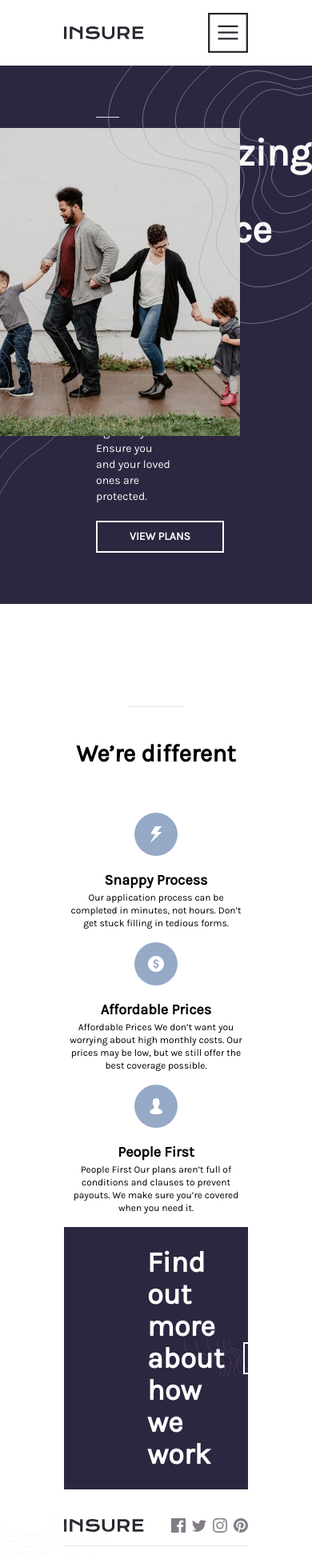
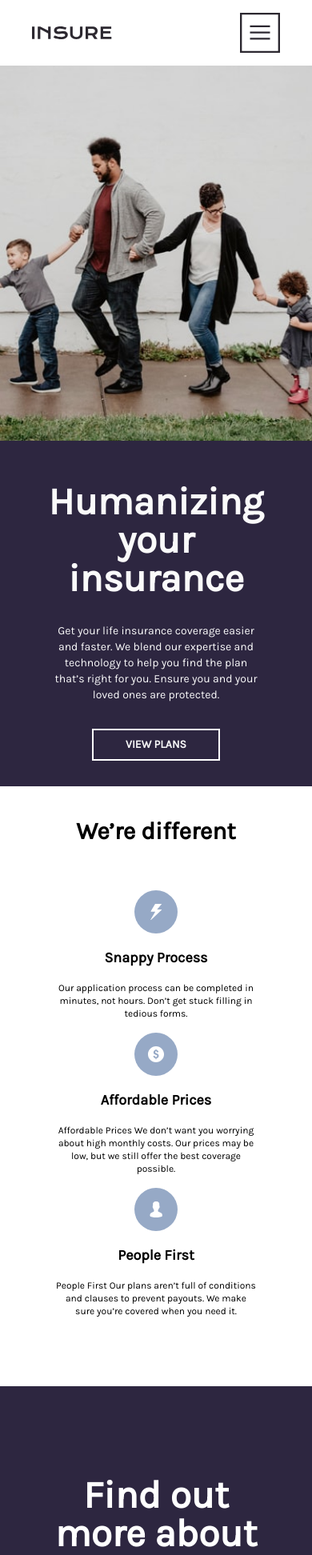
Before and after one commit to theisolatedmonk/insure-landing-page-master, a Next.js app: page / in a window 390 px wide. Shown: the top 1944 px of the page at 80% size. Built offline with nearby package versions, Linux system fonts and the light colour scheme.

Commit message:
mobile design  initiated

```diff
--- a/app/components/Benefit.tsx
+++ b/app/components/Benefit.tsx
@@ -13,15 +13,15 @@ const benefitData = [
 
 export default function Benefit() {
     return (
-        <div className='flex flex-col gap-10 font-Karla mt-28 sm:items-start items-center px-20'>
+        <div className='flex flex-col gap-10 font-Karla sm:mt-28 sm:items-start items-center sm:px-20 p-[70px] sm:p-0'>
             <hr className=' w-[30%] bg-white' />
             <p className="text-3xl font-bold ">We’re different</p>
-            <div className="sm:flex w-full gap-2 flex-row items-center">
+            <div className="sm:flex w-full sm:gap-2 gap-4 flex-row items-center">
                 {benefitData.map((item) => (
 
                     <div className="flex flex-col  items-center sm:items-start text-center sm:text-start ">
                         <Image src={item.src} alt={item.alt} className='p-4' />
-                        <div className="flex flex-col">
+                        <div className="flex flex-col gap-4">
                             <p className="font-bold text-lg">{item.heading}</p>
                             <p className="text-xs">{item.paragraph}</p>
                         </div>
--- a/app/components/Footer.tsx
+++ b/app/components/Footer.tsx
@@ -44,24 +44,24 @@ export default function Footer() {
     return (
         <div className='flex flex-col gap-4 text-sm font-bold py-5 px-20 ' >
             <Image src={bgPatternFooterDesktop} alt={'PatternFooterDesktop'} width={100} height={100} className='absolute left-0 w-[35%] z-0 lg:w-[34%]' />
-            <div className="flex justify-between items-center">
-                <div className="flex justify-between items-center">
-                    <Link href={'/'}><Image src={logo} alt={'logo'} width={100} height={100} />
+            <div className="flex justify-between items-center sm:flex-row flex-col gap-6  p-8">
+                <div className="flex justify-between items-center z-30 ">
+                    <Link href={'/'}><Image src={logo} alt={'logo'} width={100} height={100} className='' />
                     </Link>
                 </div>
                 <div className="flex gap-2 items-center">
                     {SocialMediaIcon.map((item) => (
-                        <Link href={item.href}> <Image src={item.src} alt={item.alt} width={18} height={18} /></Link>
+                        <Link href={item.href} > <Image src={item.src} alt={item.alt} width={18} height={18} className='' /></Link>
                     ))}
                 </div>
             </div>
             <hr className='w-full  ' />
-            <div className="flex justify-between z-20">
+            <div className="flex justify-between z-20 items-center sm:flex-row flex-col gap-6 ">
                 {FooterDetails.map((item, index) => (
-                    <div key={index} className="flex  gap-4 flex-col">
+                    <div key={index} className="flex  gap-4 flex-col sm:items-start items-center">
 
                         <p className="text-DarkGrayishViolet ">{item.title}</p>
-                        <div className="flex flex-col gap-2">
+                        <div className="flex flex-col gap-2 sm:items-start items-center">
                             {item.links.map((d, i) => <div className="flex flex-col gap-2" key={i}>
                                 <Link href={d.href}>{d.label}</Link>
                             </div>)}
--- a/app/components/HeroSection.tsx
+++ b/app/components/HeroSection.tsx
@@ -12,19 +12,23 @@ type Props = {}
 
 export default function HeroSection({ }: Props) {
     return (
-        <div className='flex   items-start w-full   font-Karla text-VeryLightGray relative  px-20 py-16 overflow-hidden'>
-            <div className="flex flex-col pl-10 w-[60%] gap-5 ">
-                <hr className=' w-[30%] bg-white' />
-                <p className="text-5xl font-bold pr-16"> Humanizing your insurance</p>
-                <p className="text-sm">
-                    Get your life insurance coverage easier and faster. We blend our expertise and technology to help you find the plan that’s right for you. Ensure you and your loved ones are protected.
-                </p>
-                <button className=' border-2 border-white p-2 w-40 text-center hover:text-DarkViolet hover:bg-white font-bold text-sm'> VIEW PLANS</button>
+        <div className='flex   items-start w-full   font-Karla text-VeryLightGray relative  sm:px-20 sm:py-16 overflow-hidden'>
+            <div className="flex flex-col sm:pl-10 sm:w-[60%] gap-5  w-full sm:bg-none  ">
+                <hr className=' w-[30%] bg-white sm:flex hidden' />
+                <Image src={imageIntroMobile} alt={''} className='sm:hidden flex w-full h-full' width={255} height={255} />
+                <div className="flex flex-col px-9 sm:px-0 gap-8 items-center sm:items-start bg-DarkViolet py-8 sm:py-0">
+                    <p className="text-5xl font-bold sm:pr-16 sm:text-start text-center  px-8 sm:p-0"> Humanizing your insurance</p>
+                    <p className="text-sm sm:text-start text-center  px-8 sm:p-0">
+                        Get your life insurance coverage easier and faster. We blend our expertise and technology to help you find the plan that’s right for you. Ensure you and your loved ones are protected.
+                    </p>
+                    <button className=' border-2 border-white p-2 w-40 text-center hover:text-DarkViolet hover:bg-white font-bold text-sm'> VIEW PLANS</button>
+                </div>
 
             </div>
             {/* <Image src={imageIntroDesktop} alt={''} className='absolute right-[90px]' width={300} height={300} /> */}
 
-            <Image src={bgPatternIntroRightDesktop} alt={''} className='absolute right-0 z-20 -top-6' width={255} height={255} />
+            <Image src={bgPatternIntroRightDesktop} alt={''} className='absolute right-0 z-20 -top-6 sm:flex hidden' width={255} height={255} />
+
 
 
         </div>
--- a/app/components/Navbar.tsx
+++ b/app/components/Navbar.tsx
@@ -9,7 +9,7 @@ type Props = {}
 
 export default function Navbar({ }: Props) {
     return (
-        <div className='flex   w-full  items-center justify-between text-sm px-20 '>
+        <div className='flex   w-full  items-center justify-between text-sm sm:px-20 px-10 '>
             <Image className=' cursor-pointer' src={logo} alt={''} height={100} width={100} />
             <div className="flex gap-4 items-center ">
                 <div className="sm:flex gap-4 hidden">
--- a/app/page.tsx
+++ b/app/page.tsx
@@ -23,7 +23,7 @@ import Footer from './components/Footer';
 
 export default function Home() {
   return (
-    <div className="flex flex-col h-screen w-full   py-4 gap-4 font-Karla">
+    <div className="flex flex-col h-screen w-full   py-4 gap-4 font-Karla ">
       <Navbar />
       <div className="bg-DarkViolet w-full h-full ">
         <HeroSection />
@@ -33,17 +33,19 @@ export default function Home() {
       <Benefit />
 
       {/* <Image src={bgPatternHowWeWorkDesktop} alt={''} /> */}
-      <div className="flex flex-col px-20">
-        <div className="bg-DarkViolet  w-full   flex  text-white items-center justify-between px-20  relative lg:py-[76px] sm:py-[25px]  lg:px-[85px] z-10">
-          <Image src={bgPatternHowWeWorkDesktop} alt={'PatternFooterDesktop'} width={100} height={100} className='absolute right-0 w-[35%]' />
-          <p className=" text-4xl font-bold  0 w-96 p-6 ">
-            Find out more about how we work
-          </p>
-          <button className=' border-2 border-white  h-10  text-center hover:text-DarkViolet hover:bg-white font-bold p-2 z-20'> HOW WE WORK</button>
+      <div className="flex flex-col sm:px-20">
+        <div className="bg-DarkViolet  w-full   flex  text-white items-center  sm:px-20  relative lg:py-[76px] sm:py-[25px]  lg:px-[85px] z-10">
+          <Image src={bgPatternHowWeWorkDesktop} alt={'PatternFooterDesktop'} width={100} height={100} className='absolute right-0 w-[35%] sm:flex hidden ' />
+          <div className="flex flex-col sm:flex-row w-full items-center sm:justify-between  text-center sm:text-start py-16  sm:py-0 ">
+            <p className=" text-5xl sm:text-4xl font-bold  sm:w-96 sm:p-6 p-12 w-full ">
+              Find out more about how we work
+            </p>
+            <button className=' border-2 border-white  h-10  text-center hover:text-DarkViolet hover:bg-white font-bold p-2 z-20 w-44'> HOW WE WORK</button>
+          </div>
         </div>
       </div>
-      <Image src={bgPatternIntroLeftDesktop} alt={''} className='absolute left-0 z-20 top-[360px] lg:top-[300px]  overflow-visible' width={100} height={100} />
-      <Image src={imageIntroDesktop} alt={''} className='absolute right-[90px] top-40' width={320} height={320} />
+      <Image src={bgPatternIntroLeftDesktop} alt={''} className='absolute left-0 z-20 top-[360px] lg:top-[300px]  sm:flex hidden ' width={100} height={100} />
+      <Image src={imageIntroDesktop} alt={''} className='absolute right-[90px] top-40 sm:flex hidden' width={320} height={320} />
       <Footer />
     </div>
   )
```
